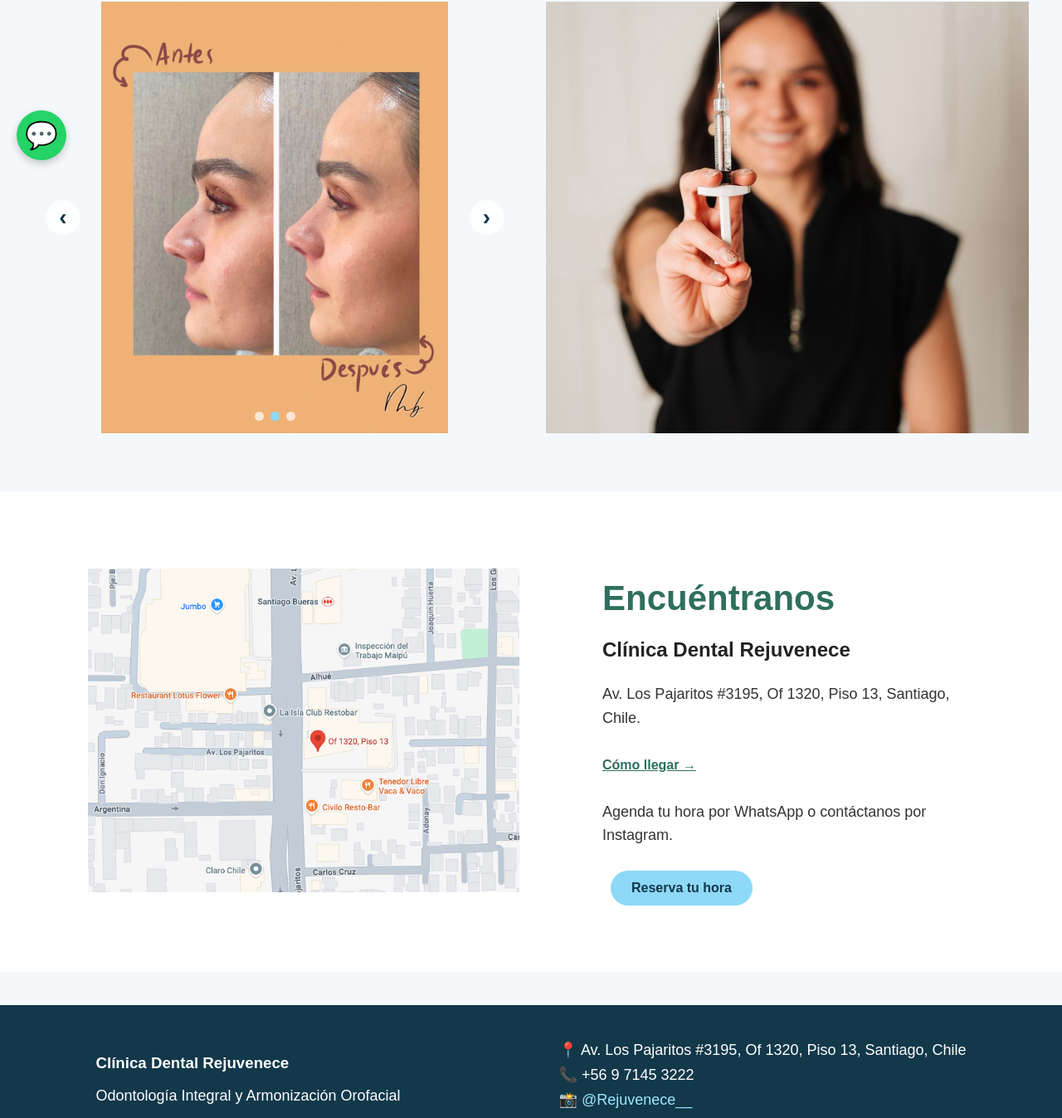
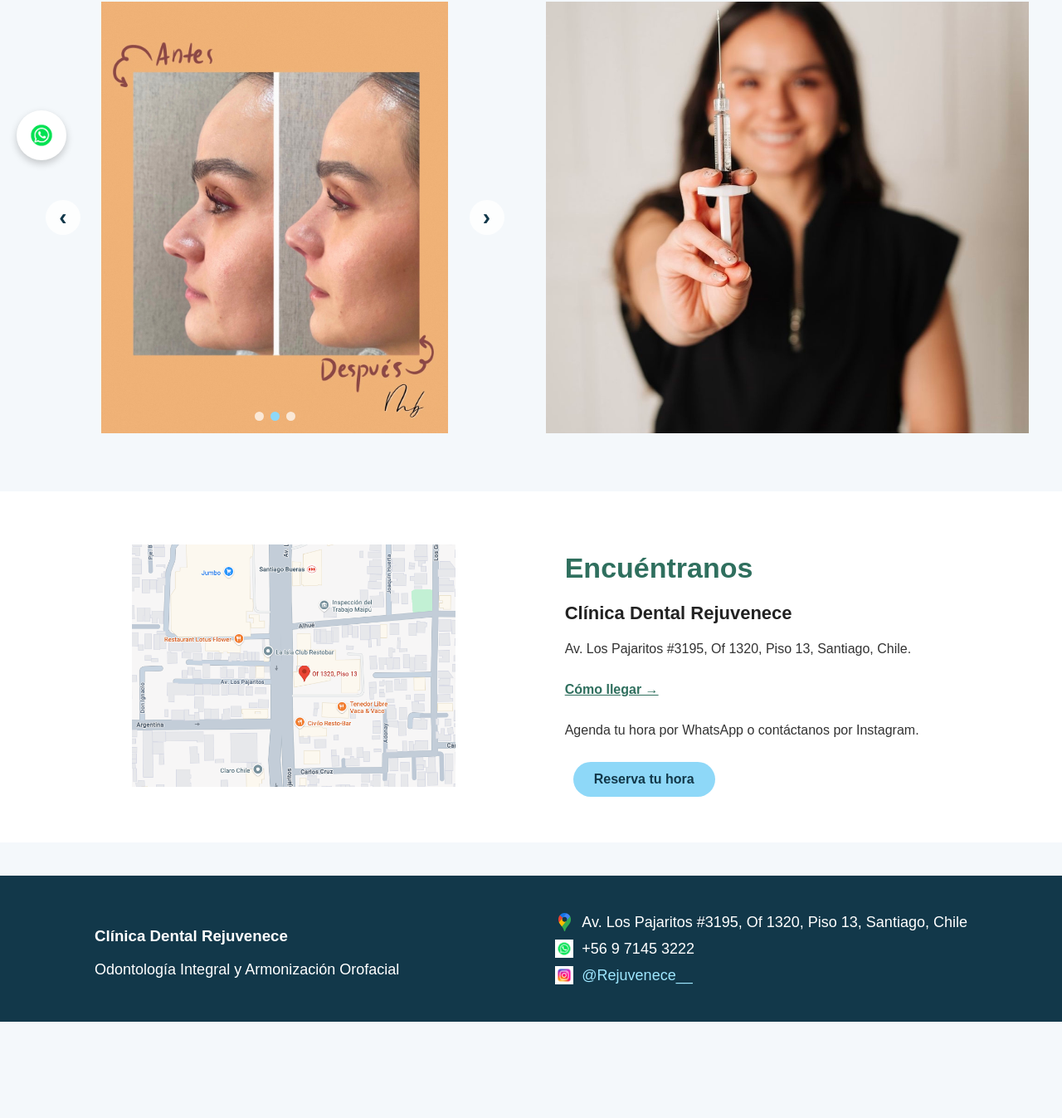
Before and after one commit to Clinicadentalrejuvenece/website, a plain HTML site: page index.html in a window 1280 px wide. Shown: the part 587-1934 px from the top of the page at 83% size. After the commit the page ends 1818 px from the top, so only its background shows below. Drawn offline with Linux system fonts and the light colour scheme.

Commit message:
Update index.html

```diff
--- a/index.html
+++ b/index.html
@@ -134,8 +134,6 @@
       margin:0 auto;
     }
 
-    /* SIN BORDES */
-
     .carousel,
     .foto-principal{
       width:50%;
@@ -192,17 +190,8 @@
       z-index:10;
     }
 
-    .carousel-btn:hover{
-      background:white;
-    }
-
-    .prev{
-      left:15px;
-    }
-
-    .next{
-      right:15px;
-    }
+    .prev{ left:15px; }
+    .next{ right:15px; }
 
     .dots{
       position:absolute;
@@ -229,49 +218,49 @@
       display:flex;
       align-items:center;
       justify-content:center;
-      gap:60px;
-      padding:70px 80px;
+      gap:35px;
+      padding:45px 60px;
       background:white;
       text-align:left;
     }
 
     .mapa-lado{
-      width:50%;
+      width:42%;
     }
 
     .mapa-img{
       width:100%;
-      max-width:520px;
+      max-width:390px;
       box-shadow:none;
       border-radius:0;
     }
 
     .texto-lado{
-      width:40%;
+      width:38%;
     }
 
     .texto-lado h2{
       color:#2f6f5e;
-      font-size:42px;
-      margin-bottom:20px;
+      font-size:34px;
+      margin-bottom:15px;
     }
 
     .texto-lado h3{
-      font-size:24px;
-      margin-bottom:25px;
+      font-size:22px;
+      margin-bottom:18px;
     }
 
     .texto-lado p{
       color:#333;
-      font-size:18px;
-      line-height:1.6;
+      font-size:16px;
+      line-height:1.5;
     }
 
     .link-mapa{
       display:inline-block;
       color:#2f6f5e;
       font-weight:bold;
-      margin:15px 0;
+      margin:12px 0;
     }
 
     footer{
@@ -292,7 +281,10 @@
 
     .footer-contenido p{
       color:white;
-      margin:8px 0;
+      margin:10px 0;
+      display:flex;
+      align-items:center;
+      gap:10px;
     }
 
     .footer-contenido a{
@@ -300,22 +292,31 @@
       text-decoration:none;
     }
 
+    .icono-footer{
+      width:22px;
+      height:22px;
+      object-fit:contain;
+    }
+
     .whatsapp{
       position:fixed;
       bottom:20px;
       left:20px;
-      background:#25D366;
-      color:white;
+      background:white;
       width:60px;
       height:60px;
       border-radius:50%;
       display:flex;
       align-items:center;
       justify-content:center;
-      font-size:32px;
-      text-decoration:none;
       box-shadow:0 4px 10px rgba(0,0,0,0.2);
       z-index:1000;
+    }
+
+    .whatsapp img{
+      width:38px;
+      height:38px;
+      object-fit:contain;
     }
 
     @media (max-width:768px){
@@ -351,10 +352,6 @@
       .dropdown-menu a{
         font-size:13px;
         padding:8px;
-      }
-
-      .banner{
-        padding:10px 8px;
       }
 
       .banner span{
@@ -400,8 +397,8 @@
 
       .ubicacion{
         flex-direction:column;
-        padding:35px 18px;
-        gap:24px;
+        padding:30px 18px;
+        gap:20px;
         text-align:center;
       }
 
@@ -411,16 +408,16 @@
       }
 
       .mapa-img{
-        width:90%;
-        max-width:320px;
+        width:85%;
+        max-width:280px;
       }
 
       .texto-lado h2{
-        font-size:28px;
+        font-size:26px;
       }
 
       .texto-lado h3{
-        font-size:20px;
+        font-size:19px;
       }
 
       .texto-lado p{
@@ -437,15 +434,20 @@
       }
 
       .footer-contenido p{
+        justify-content:center;
         font-size:14px;
       }
 
       .whatsapp{
         width:48px;
         height:48px;
-        font-size:24px;
         bottom:14px;
         left:14px;
+      }
+
+      .whatsapp img{
+        width:30px;
+        height:30px;
       }
     }
   </style>
@@ -453,7 +455,9 @@
 
 <body>
 
-<a class="whatsapp" href="https://wa.me/56971453222" target="_blank">💬</a>
+<a class="whatsapp" href="https://wa.me/56971453222" target="_blank">
+  <img src="wsp.jpg" alt="WhatsApp">
+</a>
 
 <header>
   <img class="logo" src="nuevologo.JPG">
@@ -463,21 +467,13 @@
 
     <div class="dropdown">
       <a href="#especialidades">Especialidades ▾</a>
-
       <div class="dropdown-menu">
         <a href="#estetica-orofacial">Estética Orofacial</a>
         <a href="#odontologia-integral">Odontología Integral</a>
       </div>
     </div>
 
-    <div class="dropdown">
-      <a href="#promociones">Promociones ▾</a>
-
-      <div class="dropdown-menu">
-        <a href="#promociones">Ver promociones</a>
-        <a href="#contacto">Consultar promoción</a>
-      </div>
-    </div>
+    <a href="promociones.html">Promociones</a>
 
     <a href="#contacto">Contacto</a>
   </nav>
@@ -496,19 +492,13 @@
   </p>
 
   <div class="botones-home">
-    <a class="boton" href="https://instagram.com/rejuvenece__" target="_blank">
-      Instagram
-    </a>
-
-    <a class="boton" href="https://wa.me/56971453222" target="_blank">
-      WhatsApp
-    </a>
+    <a class="boton" href="https://instagram.com/rejuvenece__" target="_blank">Instagram</a>
+    <a class="boton" href="https://wa.me/56971453222" target="_blank">WhatsApp</a>
   </div>
 
   <div class="hero-grid">
 
     <div class="carousel">
-
       <div class="carousel-slide active">
         <img src="nariz.jpg">
       </div>
@@ -529,7 +519,6 @@
         <span class="dot" onclick="currentSlide(1)"></span>
         <span class="dot" onclick="currentSlide(2)"></span>
       </div>
-
     </div>
 
     <div class="foto-principal">
@@ -544,50 +533,32 @@
 
   <div class="mapa-lado">
     <a href="https://www.google.com/maps/search/?api=1&query=Av.%20Los%20Pajaritos%203195%20Of%201320%20Santiago%20Chile" target="_blank">
-
       <img src="mapa.png" class="mapa-img">
-
     </a>
   </div>
 
   <div class="texto-lado">
-
     <h2>Encuéntranos</h2>
-
     <h3>Clínica Dental Rejuvenece</h3>
 
-    <p>
-      Av. Los Pajaritos #3195, Of 1320,
-      Piso 13, Santiago, Chile.
-    </p>
+    <p>Av. Los Pajaritos #3195, Of 1320, Piso 13, Santiago, Chile.</p>
 
     <a class="link-mapa"
     href="https://www.google.com/maps/search/?api=1&query=Av.%20Los%20Pajaritos%203195%20Of%201320%20Santiago%20Chile"
     target="_blank">
-
       Cómo llegar →
-
     </a>
 
-    <p>
-      Agenda tu hora por WhatsApp
-      o contáctanos por Instagram.
-    </p>
+    <p>Agenda tu hora por WhatsApp o contáctanos por Instagram.</p>
 
-    <a class="boton"
-    href="https://wa.me/56971453222"
-    target="_blank">
-
+    <a class="boton" href="https://wa.me/56971453222" target="_blank">
       Reserva tu hora
-
     </a>
-
   </div>
 
 </section>
 
 <footer>
-
   <div class="footer-contenido">
 
     <div>
@@ -596,30 +567,31 @@
     </div>
 
     <div>
-      <p>📍 Av. Los Pajaritos #3195, Of 1320, Piso 13, Santiago, Chile</p>
-      <p>📞 +56 9 7145 3222</p>
+      <p>
+        <img class="icono-footer" src="logom.jpg" alt="Ubicación">
+        Av. Los Pajaritos #3195, Of 1320, Piso 13, Santiago, Chile
+      </p>
 
       <p>
-        📸
-        <a href="https://instagram.com/rejuvenece__" target="_blank">
-          @Rejuvenece__
-        </a>
+        <img class="icono-footer" src="wsp.jpg" alt="WhatsApp">
+        +56 9 7145 3222
+      </p>
+
+      <p>
+        <img class="icono-footer" src="insta.jpg" alt="Instagram">
+        <a href="https://instagram.com/rejuvenece__" target="_blank">@Rejuvenece__</a>
       </p>
     </div>
 
   </div>
-
 </footer>
 
 <script>
-
 let slideIndex = 0;
-
 const slides = document.querySelectorAll(".carousel-slide");
 const dots = document.querySelectorAll(".dot");
 
 function showSlide(index){
-
   if(index >= slides.length){
     slideIndex = 0;
   }
@@ -649,7 +621,6 @@ setInterval(function(){
   slideIndex++;
   showSlide(slideIndex);
 }, 4000);
-
 </script>
 
 </body>
```
